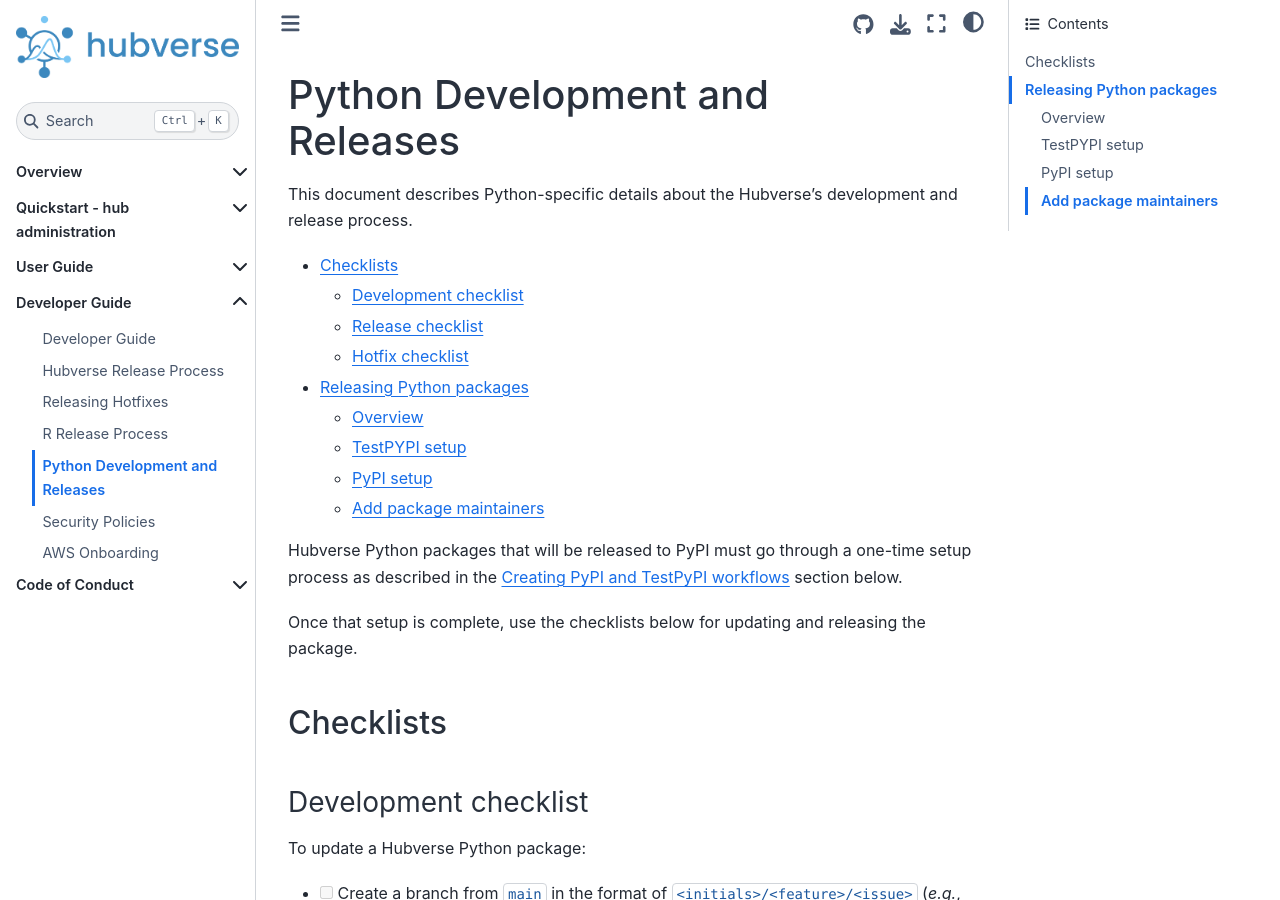
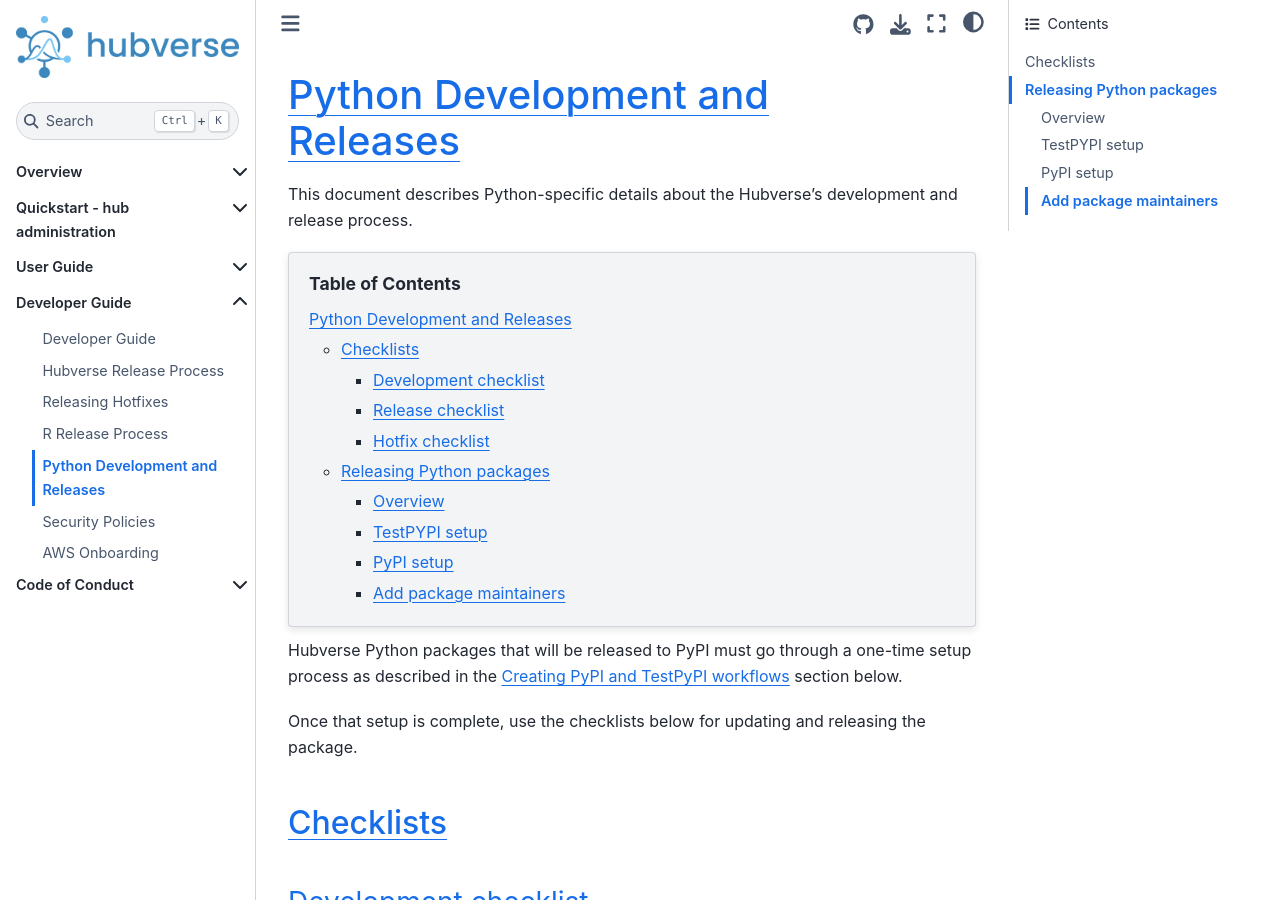
Before and after one commit to hubverse-org/hubDocs, a Sphinx documentation site: the page built from docs/source/developer/python.md, in a window 1280 px wide and 900 px high. Built offline with Sphinx 7.4.7 and the Sphinx Book theme 1.1.4, drawn with Linux system fonts in a browser that asks for light colours; comment, search, counter and statistics services are not loaded; some of the changed lines change nothing that is shown.

Commit message:
Make table of contents myst-friendly
The Myst parser really did not like that bespoke TOC, so swap it for
the Myst incantation
https://myst-parser.readthedocs.io/en/latest/syntax/organising_content.html

````diff
--- a/docs/source/developer/python.md
+++ b/docs/source/developer/python.md
@@ -3,28 +3,20 @@
 This document describes Python-specific details about the Hubverse's
 development and release process.
 
-- [Checklists](#python-checklists)
-    - [Development checklist](#development-checklist)
-    - [Release checklist](#release-checklist)
-    - [Hotfix checklist](#hotfix-checklist)
-- [Releasing Python packages](#releasing-python-packages)
-    - [Overview](#releasing-python-pkg-overview)
-    - [TestPYPI setup](#testpypi-setup)
-    - [PyPI setup](#pypi-setup)
-    - [Add package maintainers](#add-package-maintainers)
+```{contents} Table of Contents
+:depth: 3
+```
 
 Hubverse Python packages that will be released to PyPI must go through a
 one-time setup process as described in the
-[Creating PyPI and TestPyPI workflows](#releasing-python-packages)
+[Creating PyPI and TestPyPI workflows](releasing-python-packages)
 section below.
 
 Once that setup is complete, use the checklists below for updating and releasing
 the package.
 
-(python-checklists)=
 ## Checklists
 
-(development-checklist)=
 ### Development checklist
 
 To update a Hubverse Python package:
@@ -49,7 +41,6 @@
 Review often brings up potential non-blocking features/bug fixes that are orthogonal to the original PR. In these cases, instead of creating a PR to merge into the original PR, it’s best to create a new issue from the PR review and, after merging, create a new PR to fix that issue. This helps keep disparate bugfixes and features separate.
 :::
 
-(release-checklist)=
 ### Release checklist
 
 When it's time to release the package to PyPI:
@@ -63,7 +54,6 @@
 - [ ] If you created the release tag locally, push it to the package's
 repository (for example, `git push v0.2.4`).
 
-(hotfix-checklist)=
 ### Hotfix checklist
 
 A hotfix is a bug fix that is independent from in-development features and
@@ -108,7 +98,6 @@
 to PyPI, allowing us to follow the "main = stable dev branch" release process
 as outlined in the [Hubverse release process](release-process.md).
 
-(releasing-python-pkg-overview)=
 ### Overview
 
 PyPI (and TestPyPI) allow
@@ -125,7 +114,6 @@
 This article contains a clearly-written deep dive into
 [how trusted publishing works and the advantages of using it](https://blog.trailofbits.com/2023/05/23/trusted-publishing-a-new-benchmark-for-packaging-security/).
 
-(testpypi-setup)=
 ### TestPYPI setup
 
 Once you complete the GitHub and TestPYPI setup as outlined below, the new
@@ -168,7 +156,6 @@
     - Environment name: name of the GitHub environment created above
     (`pypi-test`)
 
-(pypi-setup)=
 ### PyPI setup
 
 Once you complete the GitHub and PyPI setup as outlined below, your package will
@@ -210,7 +197,6 @@
     - Environment name: name of the GitHub environment created above
     (`pypi`)
 
-(add-package-maintainers)=
 ### Add package maintainers
 
 To ensure continuity, it's important that Hubverse packages on both PyPI and
````
